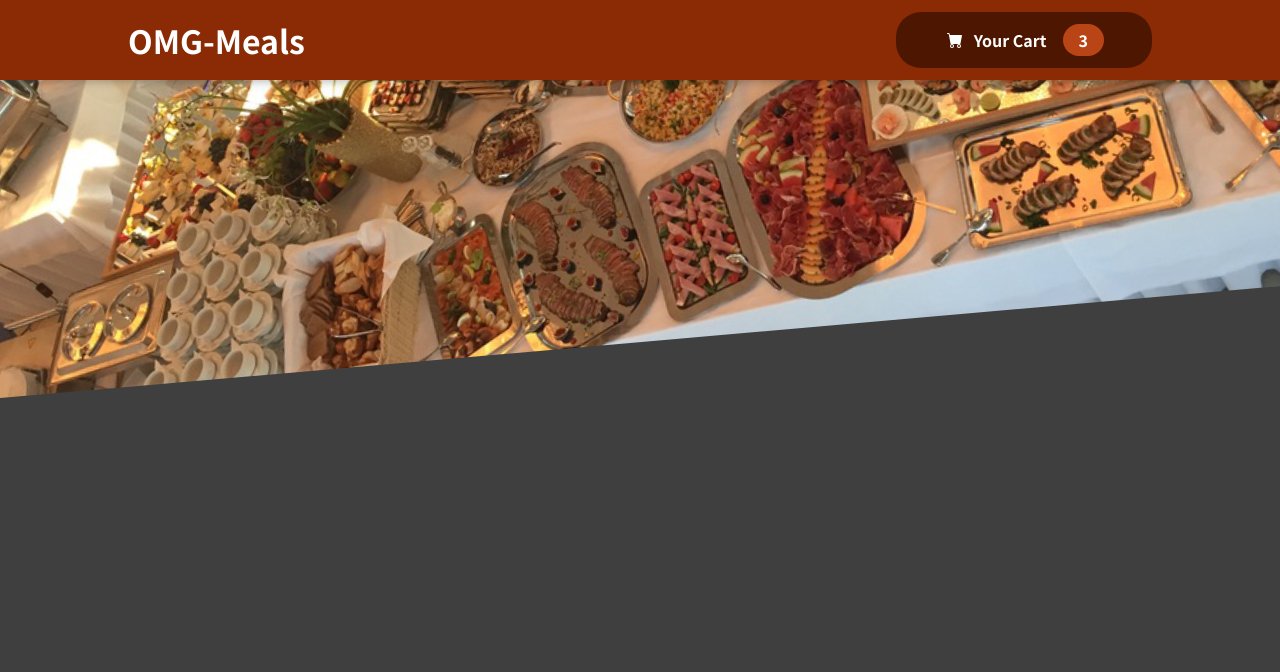
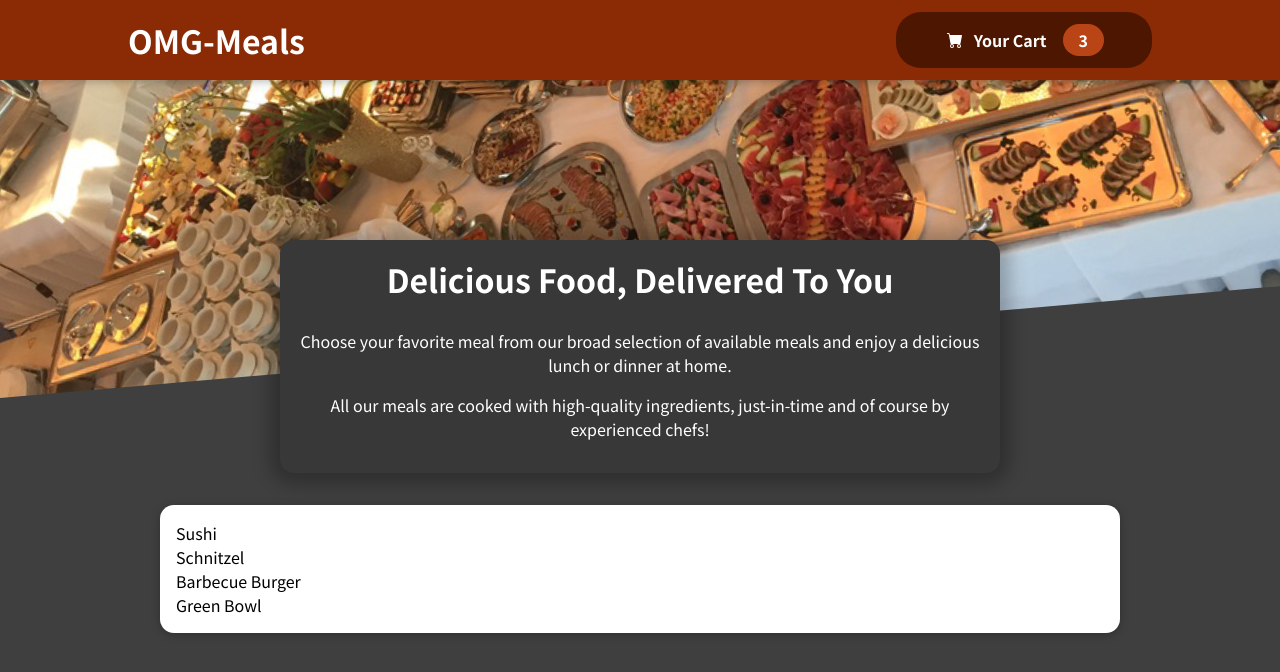
Before and after one commit to G-Mursalin/Food-Ordering-App, a React (Create React App) app: page / in a window 1280 px wide. Shown: the top 672 px of the page. Built offline with nearby package versions, Linux system fonts and the light colour scheme.

Commit message:
card meals added

```diff
--- a/src/App.js
+++ b/src/App.js
@@ -2,11 +2,14 @@
 
 // Components
 import Header from "./components/Layout/Header";
-
+import Meals from "./components/Meals/Meals";
 function App() {
   return (
     <React.Fragment>
       <Header />
+      <main>
+        <Meals />
+      </main>
     </React.Fragment>
   );
 }
--- /dev/null
+++ b/src/components/Meals/AvailableMeals.js
@@ -0,0 +1,45 @@
+import React from "react";
+
+// CSS
+import classes from "./AvailableMeals.module.css";
+// Components
+import Card from "./../UI/Card";
+const DUMMY_MEALS = [
+  {
+    id: "m1",
+    name: "Sushi",
+    description: "Finest fish and veggies",
+    price: 22.99,
+  },
+  {
+    id: "m2",
+    name: "Schnitzel",
+    description: "A german specialty!",
+    price: 16.5,
+  },
+  {
+    id: "m3",
+    name: "Barbecue Burger",
+    description: "American, raw, meaty",
+    price: 12.99,
+  },
+  {
+    id: "m4",
+    name: "Green Bowl",
+    description: "Healthy...and green...",
+    price: 18.99,
+  },
+];
+
+const AvailableMeals = () => {
+  const mealsList = DUMMY_MEALS.map((meal) => <li>{meal.name}</li>);
+  return (
+    <section className={classes.meals}>
+      <Card>
+        <ul>{mealsList}</ul>
+      </Card>
+    </section>
+  );
+};
+
+export default AvailableMeals;
--- /dev/null
+++ b/src/components/Meals/AvailableMeals.module.css
@@ -0,0 +1,24 @@
+.meals {
+  max-width: 60rem;
+  width: 90%;
+  margin: 2rem auto;
+  animation: meals-appear 1s ease-out forwards;
+}
+
+.meals ul {
+  list-style: none;
+  margin: 0;
+  padding: 0;
+}
+
+@keyframes meals-appear {
+  from {
+    opacity: 0;
+    transform: translateY(3rem);
+  }
+
+  to {
+    opacity: 1;
+    transform: translateY(0);
+  }
+}
--- /dev/null
+++ b/src/components/Meals/Meals.js
@@ -0,0 +1,15 @@
+import React from "react";
+
+// Components
+import MealsSummery from "./MealsSummery";
+import AvailableMeals from "./AvailableMeals";
+const Meals = () => {
+  return (
+    <React.Fragment>
+      <MealsSummery />
+      <AvailableMeals />
+    </React.Fragment>
+  );
+};
+
+export default Meals;
--- /dev/null
+++ b/src/components/Meals/MealsSummery.js
@@ -0,0 +1,20 @@
+import React from "react";
+// CSS
+import classes from "./MealsSummery.module.css";
+const MealsSummery = () => {
+  return (
+    <section className={classes.summary}>
+      <h2>Delicious Food, Delivered To You</h2>
+      <p>
+        Choose your favorite meal from our broad selection of available meals
+        and enjoy a delicious lunch or dinner at home.
+      </p>
+      <p>
+        All our meals are cooked with high-quality ingredients, just-in-time and
+        of course by experienced chefs!
+      </p>
+    </section>
+  );
+};
+
+export default MealsSummery;
--- /dev/null
+++ b/src/components/Meals/MealsSummery.module.css
@@ -0,0 +1,18 @@
+.summary {
+  text-align: center;
+  max-width: 45rem;
+  width: 90%;
+  margin: auto;
+  margin-top: -10rem;
+  position: relative;
+  background-color: #383838;
+  color: white;
+  border-radius: 14px;
+  padding: 1rem;
+  box-shadow: 0 1px 18px 10px rgba(0, 0, 0, 0.25);
+}
+
+.summary h2 {
+  font-size: 2rem;
+  margin-top: 0;
+}
--- /dev/null
+++ b/src/components/UI/Card.js
@@ -0,0 +1,9 @@
+import React from "react";
+
+// CSS
+import classes from "./Card.module.css";
+const Cart = (props) => {
+  return <div className={classes.card}>{props.children}</div>;
+};
+
+export default Cart;
--- /dev/null
+++ b/src/components/UI/Card.module.css
@@ -0,0 +1,6 @@
+.card {
+  padding: 1rem;
+  box-shadow: 0 2px 8px rgba(0, 0, 0, 0.25);
+  border-radius: 14px;
+  background-color: white;
+}
```
